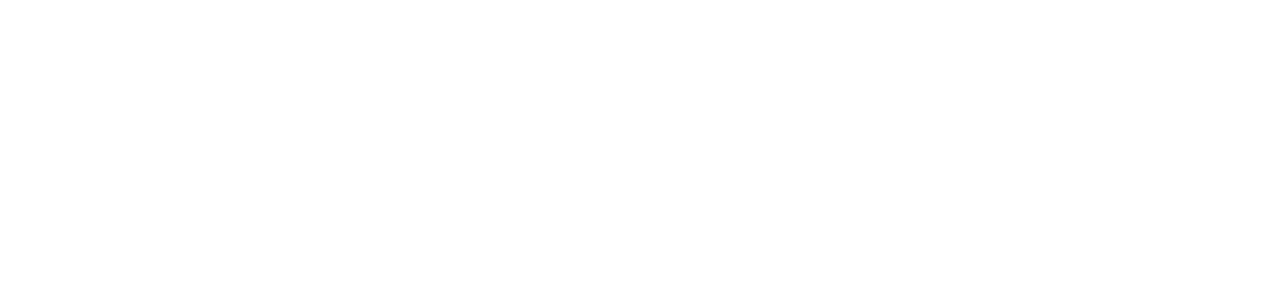
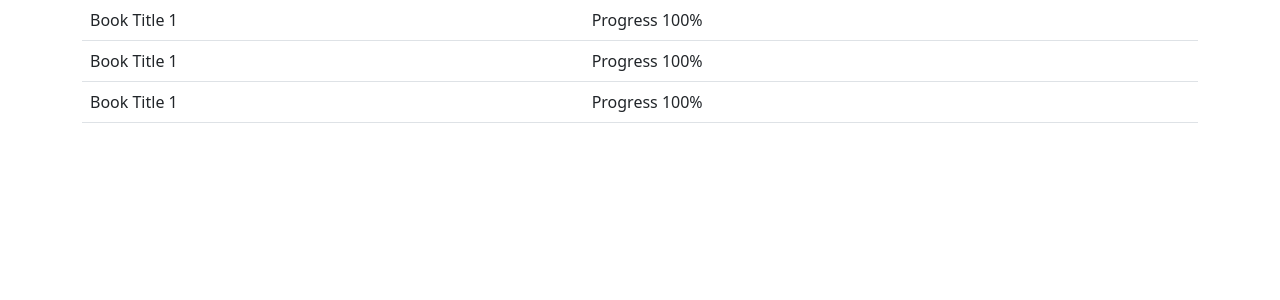
Before and after one commit to mike2611/book-store, a React (Create React App) app: page / in a window 1280 px wide. Shown: the top 300 px of the page. Built offline with nearby package versions, Linux system fonts and the light colour scheme.

Commit message:
Add Book and Books components

```diff
--- /dev/null
+++ b/src/App.js
@@ -0,0 +1,7 @@
+import Books from './components/Books';
+
+const App = () => (
+  <Books/>
+);
+
+export default App;
--- /dev/null
+++ b/src/components/Book.js
@@ -0,0 +1,12 @@
+const Book = () => (
+  <>
+    <td>
+      Book Title 1
+    </td>
+    <td>
+      Progress 100%
+    </td>
+  </>
+)
+
+export default (Book);
--- /dev/null
+++ b/src/components/Books.js
@@ -0,0 +1,29 @@
+import React, { useState } from 'react';
+import Table from 'react-bootstrap/Table';
+import Book from './Book';
+
+
+const Books = () => {
+  const [books] = useState(
+    [
+      { idBook: 0,title: 'Book 1 Title',progress: '80%'},
+      { idBook: 1,title: 'Book 2 Title',progress: '60%'},
+      { idBook: 2,title: 'Book 3 Title',progress: '50%'},
+    ]
+  );
+  return (
+    <div className='container'>
+      <Table>
+        <tbody>
+          {books.map(() =>
+            <tr>
+              <Book/>
+            </tr>
+          )}
+        </tbody>
+      </Table>
+    </div>
+  )
+}
+
+export default (Books);
--- a/src/index.js
+++ b/src/index.js
@@ -1,10 +1,13 @@
 import React from 'react';
 import ReactDOM from 'react-dom';
 import './index.css';
-import 'bootstrap/dist/css/bootstrap.min.css'
+import App from './App';
+import 'bootstrap/dist/css/bootstrap.min.css';
+
 
 ReactDOM.render(
   <React.StrictMode>
+    <App />
   </React.StrictMode>,
   document.getElementById('root')
 );
```
